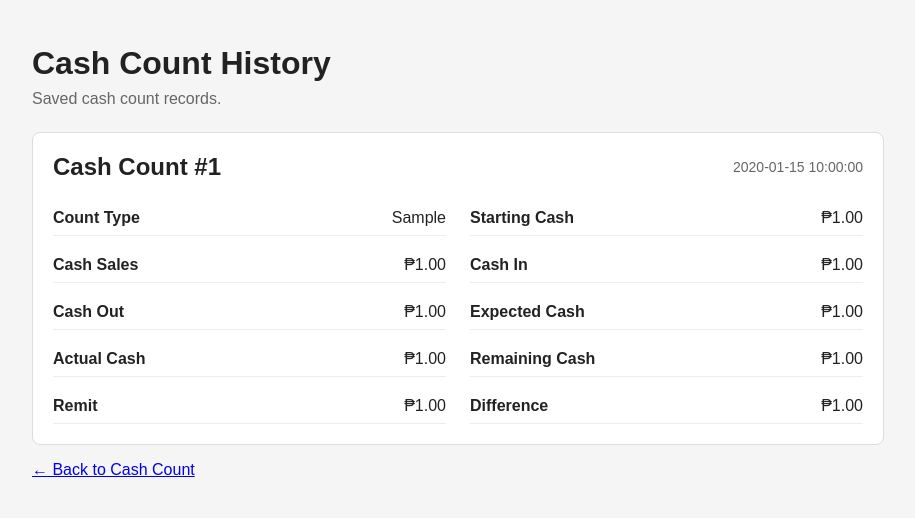
After one commit to TAPIT08/tillcheck, a Flask app: page /cash-counts in a window 1280 px wide. The commit adds this page. Shown: the top 518 px of the page, without its empty margins (182-1097 px from the left). Run offline with Flask 3, Linux system fonts and the light colour scheme; tables that the repository leaves empty hold one stand-in row (values such as "Sample post").

Commit message:
Phase 5.6
Add cash count history page and corresponding styles

```diff
--- a/app/routes.py
+++ b/app/routes.py
@@ -206,3 +206,38 @@ def save_cash_count():
     finally:
 
         connection.close()
+
+
+@main.route("/cash-counts")
+def cash_counts():
+
+    connection = get_connection()
+
+    cursor = connection.cursor()
+
+    cash_counts = cursor.execute(
+        """
+        SELECT
+            id,
+            count_type,
+            starting_cash,
+            cash_sales,
+            cash_in,
+            cash_out,
+            expected_cash,
+            actual_cash,
+            remaining_cash,
+            remit,
+            difference,
+            created_at
+        FROM cash_counts
+        ORDER BY id DESC
+        """
+    ).fetchall()
+
+    connection.close()
+
+    return render_template(
+        "cash_counts.html",
+        cash_counts=cash_counts
+    )
--- a/app/static/css/style.css
+++ b/app/static/css/style.css
@@ -304,3 +304,66 @@ body {
 .transfer-row strong {
   text-align: right;
 }
+
+.history-section {
+  display: flex;
+  flex-direction: column;
+  gap: 20px;
+}
+
+.history-card {
+  padding: 20px;
+  background: #ffffff;
+  border: 1px solid #ddd;
+  border-radius: 8px;
+}
+
+.history-header {
+  display: flex;
+  justify-content: space-between;
+  align-items: center;
+  gap: 20px;
+  margin-bottom: 20px;
+}
+
+.history-header h2 {
+  margin: 0;
+}
+
+.history-header span {
+  color: #666;
+  font-size: 14px;
+}
+
+.history-details {
+  display: grid;
+  grid-template-columns: repeat(2, minmax(0, 1fr));
+  gap: 12px 24px;
+}
+
+.history-details div {
+  display: flex;
+  justify-content: space-between;
+  gap: 20px;
+  padding: 8px 0;
+  border-bottom: 1px solid #eee;
+}
+
+.history-details strong {
+  font-weight: 600;
+}
+
+.history-details span {
+  text-align: right;
+}
+
+@media (max-width: 600px) {
+  .history-header {
+    flex-direction: column;
+    align-items: flex-start;
+  }
+
+  .history-details {
+    grid-template-columns: 1fr;
+  }
+}
--- /dev/null
+++ b/app/templates/cash_counts.html
@@ -0,0 +1,154 @@
+<!DOCTYPE html>
+<html lang="en">
+
+<head>
+
+    <meta charset="UTF-8">
+
+    <meta
+        name="viewport"
+        content="width=device-width, initial-scale=1.0"
+    >
+
+    <title>Cash Count History - TillCheck</title>
+
+    <link
+        rel="stylesheet"
+        href="{{ url_for('static', filename='css/style.css') }}"
+    >
+
+</head>
+
+<body>
+
+    <main class="container">
+
+        <header class="page-header">
+
+            <h1>Cash Count History</h1>
+
+            <p>
+                Saved cash count records.
+            </p>
+
+        </header>
+
+        <section class="history-section">
+
+            {% if cash_counts %}
+
+                {% for count in cash_counts %}
+
+                    <article class="history-card">
+
+                        <div class="history-header">
+
+                            <h2>
+                                Cash Count #{{ count["id"] }}
+                            </h2>
+
+                            <span>
+                                {{ count["created_at"] }}
+                            </span>
+
+                        </div>
+
+                        <div class="history-details">
+
+                            <div>
+                                <strong>Count Type</strong>
+                                <span>
+                                    {{ count["count_type"] }}
+                                </span>
+                            </div>
+
+                            <div>
+                                <strong>Starting Cash</strong>
+                                <span>
+                                    ₱{{ "%.2f"|format(count["starting_cash"]) }}
+                                </span>
+                            </div>
+
+                            <div>
+                                <strong>Cash Sales</strong>
+                                <span>
+                                    ₱{{ "%.2f"|format(count["cash_sales"]) }}
+                                </span>
+                            </div>
+
+                            <div>
+                                <strong>Cash In</strong>
+                                <span>
+                                    ₱{{ "%.2f"|format(count["cash_in"]) }}
+                                </span>
+                            </div>
+
+                            <div>
+                                <strong>Cash Out</strong>
+                                <span>
+                                    ₱{{ "%.2f"|format(count["cash_out"]) }}
+                                </span>
+                            </div>
+
+                            <div>
+                                <strong>Expected Cash</strong>
+                                <span>
+                                    ₱{{ "%.2f"|format(count["expected_cash"]) }}
+                                </span>
+                            </div>
+
+                            <div>
+                                <strong>Actual Cash</strong>
+                                <span>
+                                    ₱{{ "%.2f"|format(count["actual_cash"]) }}
+                                </span>
+                            </div>
+
+                            <div>
+                                <strong>Remaining Cash</strong>
+                                <span>
+                                    ₱{{ "%.2f"|format(count["remaining_cash"]) }}
+                                </span>
+                            </div>
+
+                            <div>
+                                <strong>Remit</strong>
+                                <span>
+                                    ₱{{ "%.2f"|format(count["remit"]) }}
+                                </span>
+                            </div>
+
+                            <div>
+                                <strong>Difference</strong>
+                                <span>
+                                    ₱{{ "%.2f"|format(count["difference"]) }}
+                                </span>
+                            </div>
+
+                        </div>
+
+                    </article>
+
+                {% endfor %}
+
+            {% else %}
+
+                <p>
+                    No cash count records found.
+                </p>
+
+            {% endif %}
+
+        </section>
+
+        <p>
+            <a href="{{ url_for('main.cash_count') }}">
+                ← Back to Cash Count
+            </a>
+        </p>
+
+    </main>
+
+</body>
+
+</html>
```
